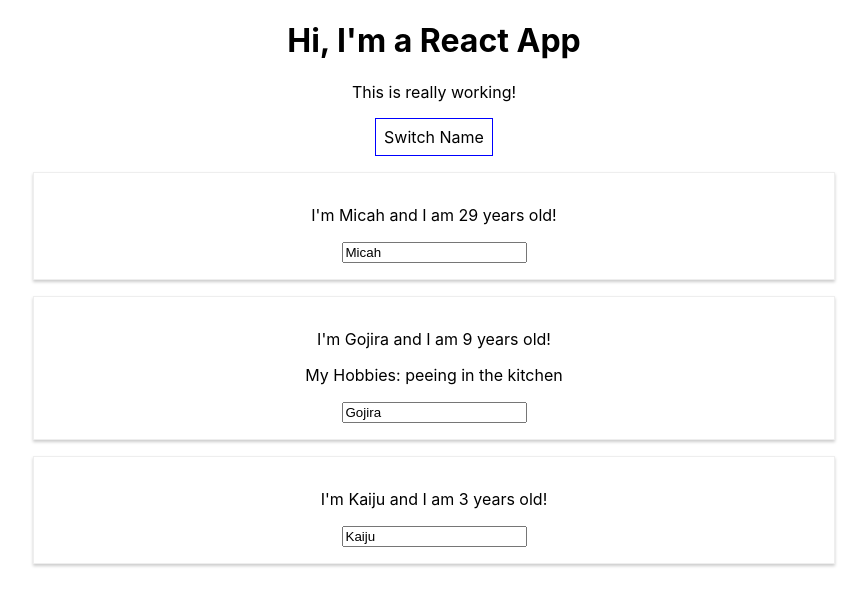
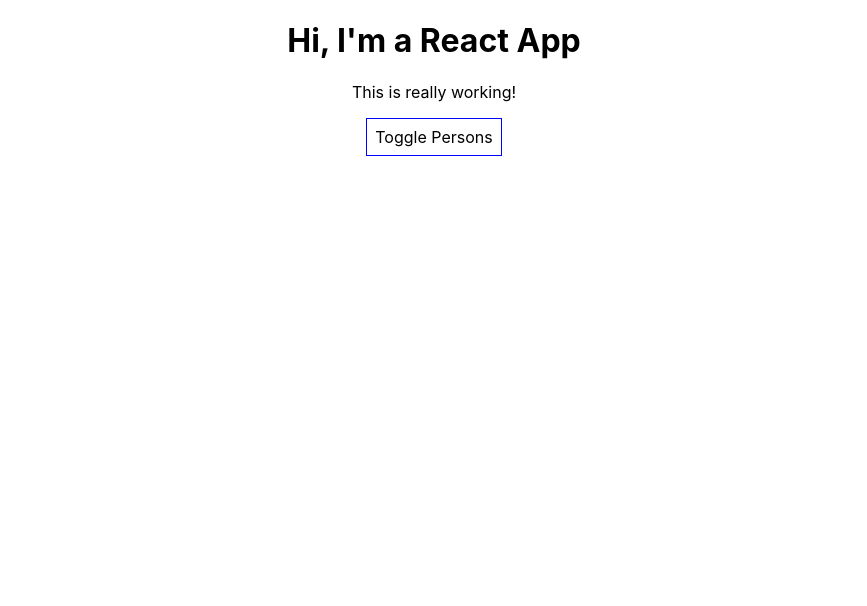
Before and after one commit to micah-rose/learning-react, a React (Create React App) app: page / in a window 1280 px wide. Shown: the top 606 px of the page, without its empty margins (206-1073 px from the left). Built offline with nearby package versions, Linux system fonts and the light colour scheme.

Commit message:
progress code from following along my React course on Udemy

```diff
--- a/src/App.js
+++ b/src/App.js
@@ -5,22 +5,12 @@ import Person from "./Person/Person";
 class App extends Component {
   state = {
     persons: [
-      { name: "Micah", age: "29" },
-      { name: "Gojira", age: "9" },
-      { name: "Kaiju", age: "3" }
-    ]
-  };
-
-  switchNameHandler = newName => {
-    //console.log("Was clicked!");
-    //DON'T DO THIS: this.state.persons[0].name = "Micah Rose";
-    this.setState({
-      persons: [
-        { name: newName, age: "30" },
-        { name: "Goji Bear", age: "10" },
-        { name: "Kaiju Blue", age: "4" }
-      ]
-    });
+      { id: "M29", name: "Micah", age: "29" },
+      { id: "G09", name: "Gojira", age: "9" },
+      { id: "K03", name: "Kaiju", age: "3" }
+    ],
+    otherState: "some other value",
+    showPersons: false
   };
 
   nameChangedHandler = event => {
@@ -33,6 +23,18 @@ class App extends Component {
     });
   };
 
+  deletePersonHandler = personIndex => {
+    //const persons = this.state.persons.slice();
+    const persons = [...this.state.persons];
+    persons.splice(personIndex, 1);
+    this.setState({ persons: persons });
+  };
+
+  togglePersonsHandler = () => {
+    const doesShow = this.state.showPersons;
+    this.setState({ showPersons: !doesShow });
+  };
+
   render() {
     const style = {
       backgroundColor: "white",
@@ -42,32 +44,32 @@ class App extends Component {
       cursor: "pointer"
     };
 
+    let persons = null;
+
+    if (this.state.showPersons) {
+      persons = (
+        <div>
+          {this.state.persons.map((person, index) => {
+            return;
+            <Person
+              click={() => this.deletePersonHandler(index)}
+              name={person.name}
+              age={person.age}
+              key={person.id}
+            />;
+          })}
+        </div>
+      );
+    }
+
     return (
       <div className="App">
         <h1>Hi, I'm a React App</h1>
         <p>This is really working!</p>
-        <button
-          style={style}
-          onClick={() => this.switchNameHandler("Micah Rose")}
-        >
-          Switch Name
+        <button style={style} onClick={this.togglePersonsHandler}>
+          Toggle Persons
         </button>
-        <Person
-          name={this.state.persons[0].name}
-          age={this.state.persons[0].age}
-        />
-        <Person
-          name={this.state.persons[1].name}
-          age={this.state.persons[1].age}
-          click={this.switchNameHandler.bind(this, "MICAH")}
-          changed={this.nameChangedHandler}
-        >
-          My Hobbies: peeing in the kitchen
-        </Person>
-        <Person
-          name={this.state.persons[2].name}
-          age={this.state.persons[2].age}
-        />
+        {persons}
       </div>
     );
   }
```
